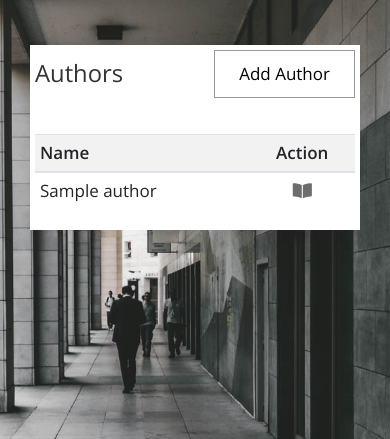
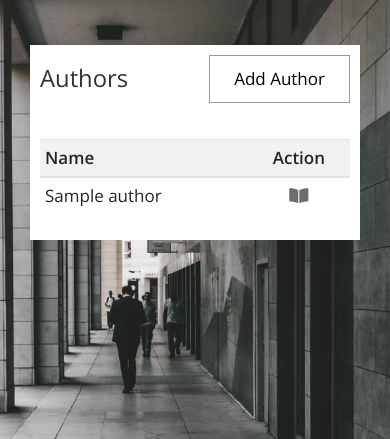
Before and after one commit to SVDotsenko/portfolio-project-4, a Django app: page /authors/ in a window 390 px wide. Shown: the part 100-539 px from the top of the page. Run offline with Django 4.2, Linux system fonts and the light colour scheme; a user stored in the database is signed in; tables that the repository leaves empty hold one stand-in row (values such as "Sample post"); some libraries are stand-ins or nearby versions.

Commit message:
Updated styles for adaptive design

```diff
--- a/static/css/tooplate.css
+++ b/static/css/tooplate.css
@@ -448,8 +448,8 @@ footer {
     padding: 5px;
   }
 
-  .tm-block {
-    padding: 10px;
+  .tm-block.h-100 {
+    padding: 20px;
   }
 }
 
@@ -459,8 +459,8 @@ footer {
     top: 107px;
   }
 
-  .tm-block {
-    padding: 5px;
+  .tm-block.h-100 {
+    padding: 10px;
   }
 }
 
```
Also changed, not shown: 1 other file.
